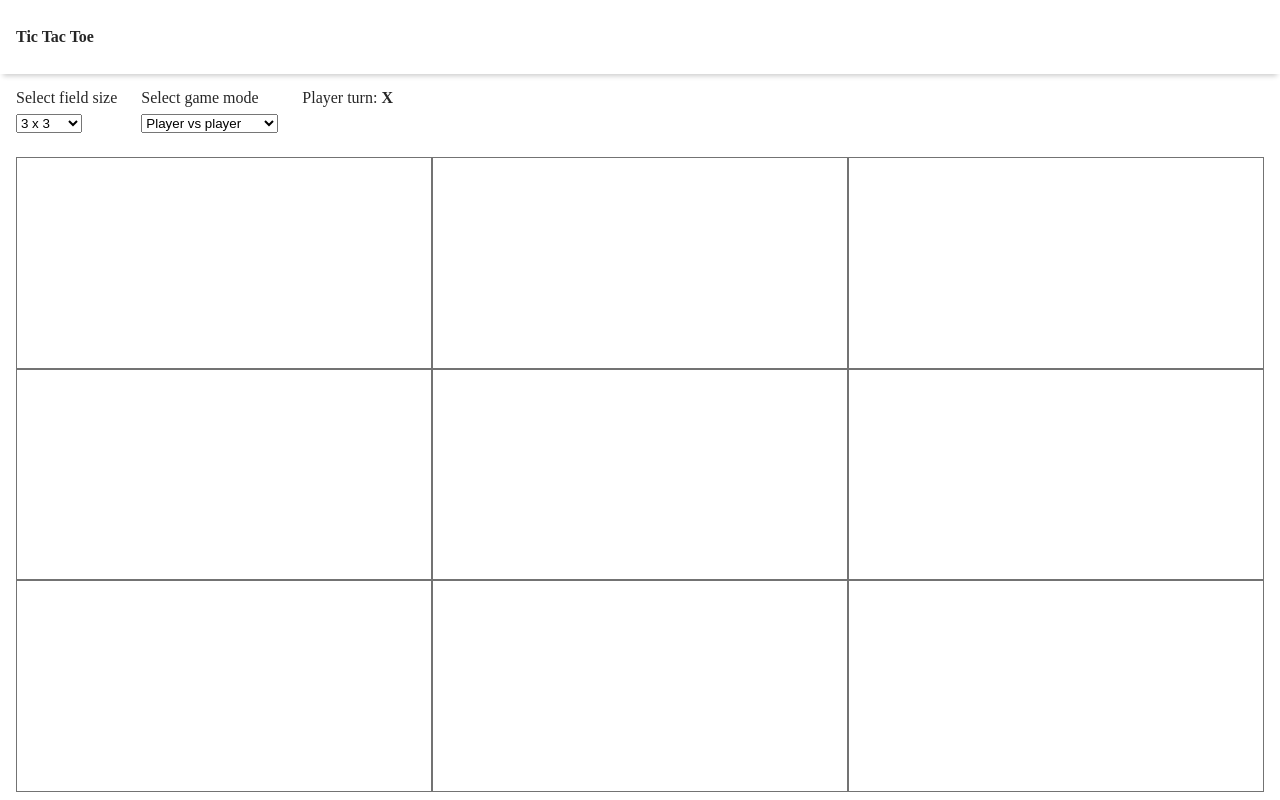
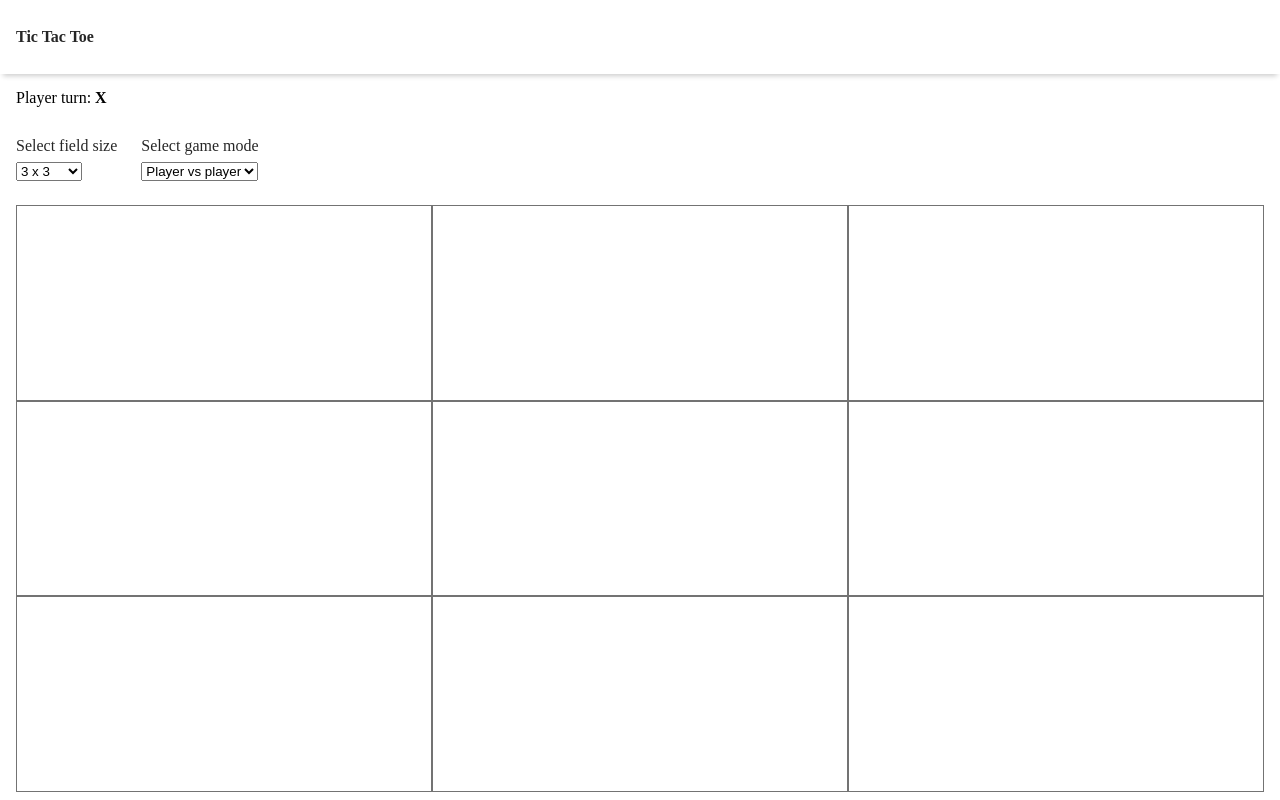
Before and after one commit to aleksieiev-o/tic-tac-toe, a React (Create React App) app: page / in a window 1280 px wide. Built offline with nearby package versions, Linux system fonts and the light colour scheme.

Commit message:
add game info comp

```diff
--- a/src/views/Field/Field.component.tsx
+++ b/src/views/Field/Field.component.tsx
@@ -3,6 +3,7 @@ import styles from './field.module.scss';
 import CellComponent from './Cell/Cell.component';
 import FieldActionsComponent from './FieldActions/FieldActions.component';
 import { ActiveRole, ActiveRoleContext } from '../../Providers/ActiveRoleContext.provider';
+import GameInfoComponent from './GameInfo/GameInfo.component';
 
 export const MIN_FIELD_SIZE = 3;
 export const MAX_FIELD_SIZE = 20;
@@ -173,6 +174,8 @@ const FieldComponent: FC = (): ReactElement => {
   return (
     <div className={styles.wrapper}>
       <div className={styles.container}>
+        <GameInfoComponent/>
+
         <FieldActionsComponent
         gameMode={gameMode}
         rowsAndColumns={rowsAndColumns}
--- a/src/views/Field/FieldActions/FieldActions.component.tsx
+++ b/src/views/Field/FieldActions/FieldActions.component.tsx
@@ -1,9 +1,8 @@
 import React, { ChangeEvent, FC, ReactElement, useContext } from 'react';
 import styles from './field-actions.module.scss';
 import FieldActionsSelectorComponent from './FieldActionsSelector.component';
-import PlayerTurnInfoComponent from './PlayerTurnInfo.component';
 import { ActiveRoleContext } from '../../../Providers/ActiveRoleContext.provider';
-import { MAX_FIELD_SIZE, MIN_FIELD_SIZE, PVC_MODE, PVP_MODE } from '../Field.component';
+import { MAX_FIELD_SIZE, MIN_FIELD_SIZE, PVP_MODE } from '../Field.component';
 
 interface Props {
   rowsAndColumns: number;
@@ -37,7 +36,7 @@ const FieldActionsComponent: FC<Props> = ({ rowsAndColumns, gameMode, setRowsAnd
   const renderGameModeValues = (): Array<ReactElement> => {
     const modes = [
       { value: PVP_MODE, title: 'Player vs player' },
-      { value: PVC_MODE, title: 'Player vs computer' },
+      // { value: PVC_MODE, title: 'Player vs computer' }, // TODO add logic for PVC game mode
     ];
 
     return modes.map((item) => <option value={item.value} key={item.value}>{item.title}</option>);
@@ -58,8 +57,6 @@ const FieldActionsComponent: FC<Props> = ({ rowsAndColumns, gameMode, setRowsAnd
       selectValue={gameMode}
       selectOptions={renderGameModeValues()}
       changeHandler={(e: ChangeEvent<HTMLSelectElement>) => changeGameMode(e)}/>
-
-      <PlayerTurnInfoComponent/>
     </div>
   );
 };
--- /dev/null
+++ b/src/views/Field/GameInfo/GameInfo.component.tsx
@@ -0,0 +1,13 @@
+import React, { FC, ReactElement } from 'react';
+import styles from './game-info.module.scss';
+import PlayerTurnInfoComponent from './PlayerTurnInfo.component';
+
+const GameInfoComponent: FC = (): ReactElement => {
+  return (
+    <div className={styles.gameInfo}>
+      <PlayerTurnInfoComponent/>
+    </div>
+  );
+};
+
+export default GameInfoComponent;
--- a/src/views/Field/FieldActions/PlayerTurnInfo.component.tsx
+++ b/src/views/Field/GameInfo/PlayerTurnInfo.component.tsx
@@ -7,9 +7,7 @@ const PlayerTurnInfoComponent: FC = (): ReactElement => {
 
   return (
     <div className={styles.playerTurnInfo}>
-      <span className={styles.description}>Player turn: </span>
-
-      <b className={styles.role}>{activeRole}</b>
+      <span className={styles.description}>Player turn: <b className={styles.role}>{activeRole}</b></span>
     </div>
   );
 };
--- /dev/null
+++ b/src/views/Field/GameInfo/game-info.module.scss
@@ -0,0 +1,11 @@
+@use "src/styles/variables" as *;
+@use "src/styles/mixins/index" as *;
+
+.gameInfo {
+  padding: $spacing 0;
+  width: 100%;
+  @include flex-layout(center, flex-start);
+  @include between-children {
+    margin-right: $spacing * 3;
+  }
+}
--- a/src/views/Field/FieldActions/player-turn-info.module.scss
+++ b/src/views/Field/GameInfo/player-turn-info.module.scss
@@ -1,7 +1,7 @@
 @use "src/styles/variables" as *;
 @use "src/styles/mixins/index" as *;
 
-.player-turn-info {
+.playerTurnInfo {
   @include flex-layout();
 }
 
```
